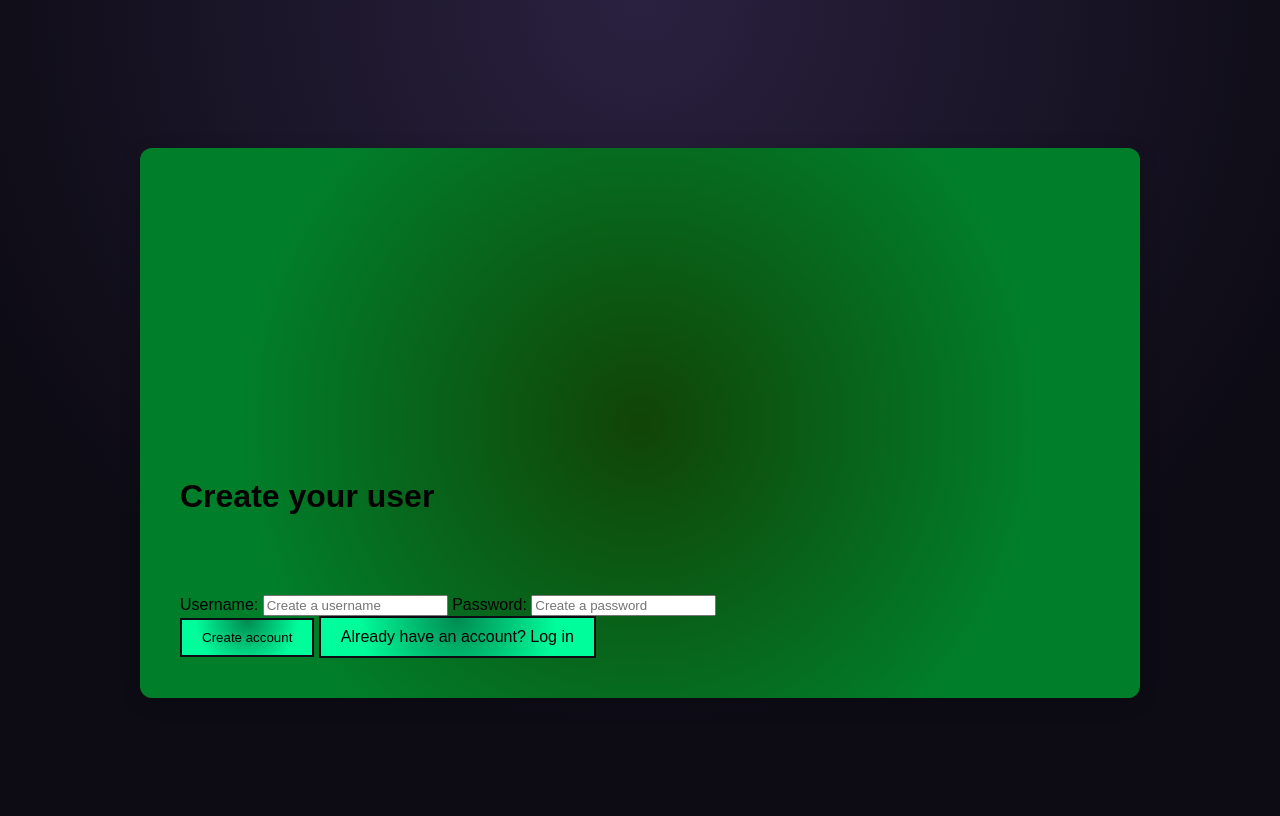
After one commit to jluu27/fullstack-project, a Flask app: page /register in a window 1280 px wide. The commit adds this page. Run offline with Flask 3, Linux system fonts and the light colour scheme.

Commit message:
visual changes

```diff
--- a/front end/app.py
+++ b/front end/app.py
@@ -9,7 +9,6 @@ cursor.execute("""
     )
 """)
 
-cursor.execute("SELECT * FROM users")
 
 users = cursor.fetchall()
 
@@ -19,13 +18,13 @@ connection.commit()
 connection.close()
 
 
-from flask import Flask, render_template, request, redirect
+from flask import Flask, render_template, request, redirect, session
 app = Flask(__name__)
+app.secret_key = "endminaha"
 @app.route("/")
 def login():
     return render_template("login.html")
-def home():
-    return render_template('main.html')
+
 @app.route("/login", methods=["POST"])
 def check_login():
     username = request.form["username"]
@@ -40,13 +39,40 @@ def check_login():
     connection.close()
 
     if user:
+        session["username"] = username
         return redirect("/main")
     else:
         return "incorrect user or pass"
 
 @app.route("/main")
 def main():
+    if "username" not in session:
+        return redirect("/")
+
     return render_template("main.html")
+
+@app.route("/register")
+def register():
+    return render_template("register.html")
+@app.route("/register", methods=["POST"])
+def register_user():
+    username = request.form["username"]
+    password = request.form["password"]
+    connection = sqlite3.connect('database.db')
+    cursor = connection.cursor()
+    cursor.execute(
+        "INSERT INTO users (username, password) VALUES (?, ?)",
+        (username, password)
+    )
+    connection.commit()
+    connection.close()
+
+    return redirect("/")
+
+@app.route("/logout")
+def logout():
+    session.clear()
+    return redirect("/")
 
 
 @app.route("/rem")
--- a/front end/static/login_style.css
+++ b/front end/static/login_style.css
@@ -5,10 +5,12 @@
    background: radial-gradient(circle at center, #114407 0%, #017e2a 70%);
     width: 1000px;
     padding: 40px;
-
+    display: flex;
+    flex-direction: column;
+    gap: 30px;
     border-radius: 12px;
-
     box-shadow: 0 5px 20px rgba(0, 0, 0, 0.15);
+    margin-top: 30px;
 }
 body {
     margin: 10;
@@ -16,6 +18,7 @@ body {
     background: radial-gradient(circle at top, #2a2140 0%, #0d0b14 70%);
 
     display: flex;
+    gap: 100px;
     justify-content: center;
     align-items: center;
 
@@ -26,10 +29,20 @@ body {
     width: 600px;
     height: 200px;
     margin: 0 auto 10px;
+    opacity: 0;
 }
-
+.login-button {
+    display: inline-block;
+    padding: 10px 20px;
+    text-decoration: none;
+    text-align: center;
+    color: black;
+    border: 2px solid #0d0b14;
+    background: radial-gradient(circle at top, #008b51 0%, #00fd9c 70%);
+}
 h1 {
-    margin-bottom: 5px;
+    margin-bottom: 50px;
+    margin-top: 50px;
 }
 
 p {
--- a/front end/templates/main.html
+++ b/front end/templates/main.html
@@ -28,6 +28,7 @@
     </button>
     </form>
 </div>
+<a href="/logout">Log Out</a>
 
 </body>
 
--- /dev/null
+++ b/front end/templates/register.html
@@ -0,0 +1,37 @@
+<!DOCTYPE html>
+<html>
+<head>
+
+    <title>Secret Mongolian deadlock builds</title>
+    <link rel="stylesheet" href="/static/login_style.css">
+</head>
+<div class="login-box">
+
+    <img class="logo" src="/static/images/logo.png">
+
+<body>
+
+    <h1>Create your user</h1>
+
+<form action="/register" method="POST">
+
+
+    <label for="username">Username:</label>
+<input type="text" id="username" name ="username" placeholder="Create a username">
+
+
+
+    <label for="password">Password:</label>
+<input type="password" id = "password" name ="password" placeholder = "Create a password">
+
+<div>
+     <button class ="login-button" type="submit"> Create account</button>
+     <a href="/" class ="login-button"> Already have an account? Log in </a>
+</div>
+</div>
+</form>
+
+</body>
+
+
+</html>
```
Also changed, not shown: front end/templates/login.html (+7 -7 lines), front end/view_database.py (added, +14 -0 lines), front end/database.db.
